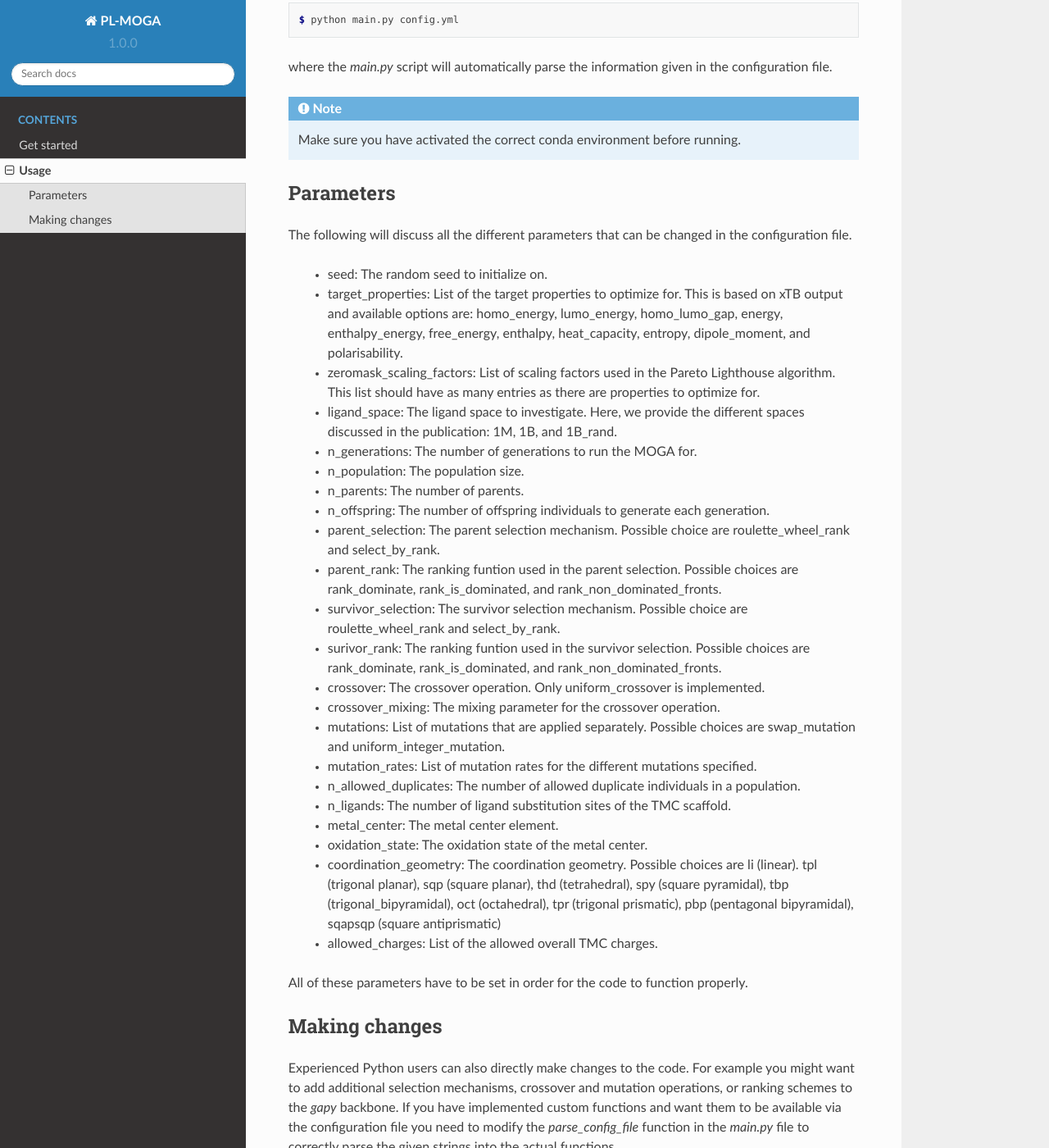
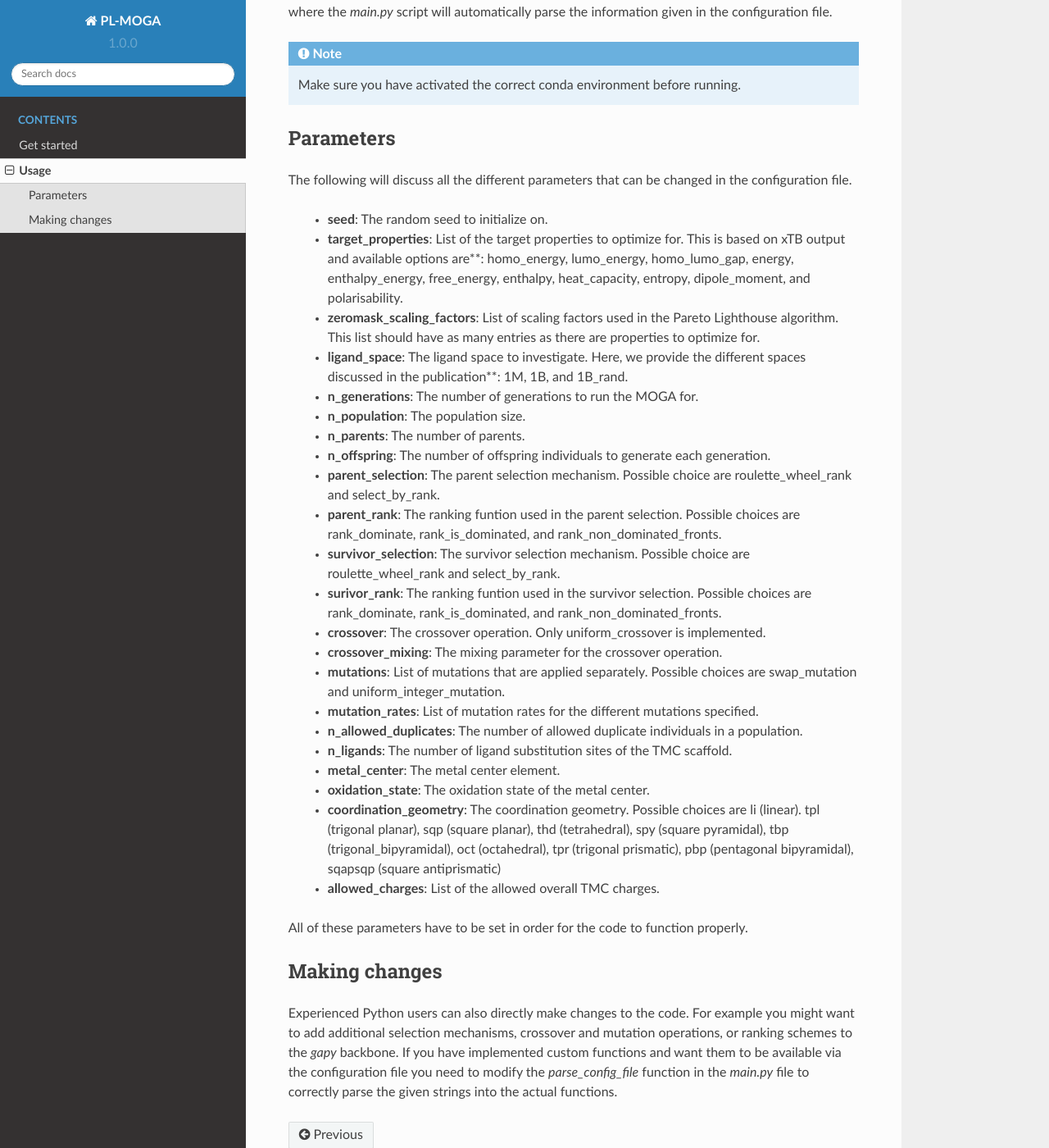
Before and after one commit to hkneiding/PL-MOGA, a Sphinx documentation site: the page built from doc/use.rst, in a window 1280 px wide and 1400 px high, scrolled down 229 px. Shown: the whole window at 82% size. Built offline with Sphinx 7.4.7 and the Read the Docs theme 2.0.0, drawn with Linux system fonts in a browser that asks for light colours; some of the changed lines change nothing that is shown.

Commit message:
change style in doc

```diff
--- a/doc/use.rst
+++ b/doc/use.rst
@@ -3,7 +3,7 @@ Usage
 
 We use a configuration file (`config.yml`) to set the hyperparameters of the genetic algorithm. Then running the model is simply done with
 
-.. code-block:: console
+.. code-block:**: console
 
   $ python main.py config.yml
 
@@ -19,28 +19,28 @@ Parameters
 
 The following will discuss all the different parameters that can be changed in the configuration file.
 
- - seed: The random seed to initialize on.
- - target_properties: List of the target properties to optimize for. This is based on xTB output and available options are: homo_energy, lumo_energy, homo_lumo_gap, energy, enthalpy_energy, free_energy, enthalpy, heat_capacity, entropy, dipole_moment, and polarisability.
- - zeromask_scaling_factors: List of scaling factors used in the Pareto Lighthouse algorithm. This list should have as many entries as there are properties to optimize for.
- - ligand_space: The ligand space to investigate. Here, we provide the different spaces discussed in the publication: 1M, 1B, and 1B_rand.
- - n_generations: The number of generations to run the MOGA for.
- - n_population: The population size.
- - n_parents: The number of parents.
- - n_offspring: The number of offspring individuals to generate each generation.
- - parent_selection: The parent selection mechanism. Possible choice are roulette_wheel_rank and select_by_rank.
- - parent_rank: The ranking funtion used in the parent selection. Possible choices are rank_dominate, rank_is_dominated, and rank_non_dominated_fronts.
- - survivor_selection: The survivor selection mechanism. Possible choice are roulette_wheel_rank and select_by_rank.
- - surivor_rank: The ranking funtion used in the survivor selection. Possible choices are rank_dominate, rank_is_dominated, and rank_non_dominated_fronts.
- - crossover: The crossover operation. Only uniform_crossover is implemented.
- - crossover_mixing: The mixing parameter for the crossover operation.
- - mutations: List of mutations that are applied separately. Possible choices are swap_mutation and uniform_integer_mutation.
- - mutation_rates: List of mutation rates for the different mutations specified.
- - n_allowed_duplicates: The number of allowed duplicate individuals in a population.
- - n_ligands: The number of ligand substitution sites of the TMC scaffold.
- - metal_center: The metal center element.
- - oxidation_state: The oxidation state of the metal center.
- - coordination_geometry: The coordination geometry. Possible choices are li (linear). tpl (trigonal planar), sqp (square planar), thd (tetrahedral), spy (square pyramidal), tbp (trigonal_bipyramidal), oct (octahedral), tpr (trigonal prismatic), pbp (pentagonal bipyramidal), sqapsqp (square antiprismatic)
- - allowed_charges: List of the allowed overall TMC charges.
+ - **seed**: The random seed to initialize on.
+ - **target_properties**: List of the target properties to optimize for. This is based on xTB output and available options are**: homo_energy, lumo_energy, homo_lumo_gap, energy, enthalpy_energy, free_energy, enthalpy, heat_capacity, entropy, dipole_moment, and polarisability.
+ - **zeromask_scaling_factors**: List of scaling factors used in the Pareto Lighthouse algorithm. This list should have as many entries as there are properties to optimize for.
+ - **ligand_space**: The ligand space to investigate. Here, we provide the different spaces discussed in the publication**: 1M, 1B, and 1B_rand.
+ - **n_generations**: The number of generations to run the MOGA for.
+ - **n_population**: The population size.
+ - **n_parents**: The number of parents.
+ - **n_offspring**: The number of offspring individuals to generate each generation.
+ - **parent_selection**: The parent selection mechanism. Possible choice are roulette_wheel_rank and select_by_rank.
+ - **parent_rank**: The ranking funtion used in the parent selection. Possible choices are rank_dominate, rank_is_dominated, and rank_non_dominated_fronts.
+ - **survivor_selection**: The survivor selection mechanism. Possible choice are roulette_wheel_rank and select_by_rank.
+ - **surivor_rank**: The ranking funtion used in the survivor selection. Possible choices are rank_dominate, rank_is_dominated, and rank_non_dominated_fronts.
+ - **crossover**: The crossover operation. Only uniform_crossover is implemented.
+ - **crossover_mixing**: The mixing parameter for the crossover operation.
+ - **mutations**: List of mutations that are applied separately. Possible choices are swap_mutation and uniform_integer_mutation.
+ - **mutation_rates**: List of mutation rates for the different mutations specified.
+ - **n_allowed_duplicates**: The number of allowed duplicate individuals in a population.
+ - **n_ligands**: The number of ligand substitution sites of the TMC scaffold.
+ - **metal_center**: The metal center element.
+ - **oxidation_state**: The oxidation state of the metal center.
+ - **coordination_geometry**: The coordination geometry. Possible choices are li (linear). tpl (trigonal planar), sqp (square planar), thd (tetrahedral), spy (square pyramidal), tbp (trigonal_bipyramidal), oct (octahedral), tpr (trigonal prismatic), pbp (pentagonal bipyramidal), sqapsqp (square antiprismatic)
+ - **allowed_charges**: List of the allowed overall TMC charges.
 
 All of these parameters have to be set in order for the code to function properly.
 
```
